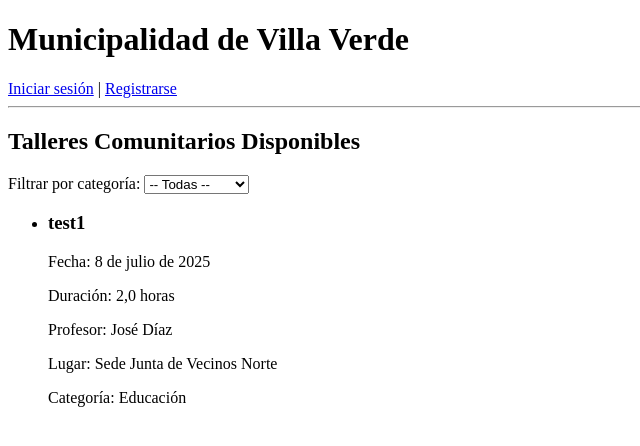
After one commit to akemurashi/CER3, a Django app: page /listado/ in a window 1280 px wide. The commit adds this page. Shown: the top 446 px of the page, without its empty margins (0-640 px from the left). Run offline with Django 5.2, Linux system fonts and the light colour scheme; data comes from the database, SQL or seed files in the repository; both versions use the stored data as it was after the commit.

Commit message:
Mecanismos de agregar categorias ya funcionales y visuales, Cerrar sesion, Iniciar sesion y registrarse arreglados y tambien funcionales

```diff
--- a/CER3/settings.py
+++ b/CER3/settings.py
@@ -41,6 +41,9 @@ INSTALLED_APPS = [
     'talleres',
     'usuarios',
 ]
+LOGIN_URL = 'login'
+LOGIN_REDIRECT_URL = 'talleres_disponibles'
+LOGOUT_REDIRECT_URL = 'talleres_disponibles'
 
 MIDDLEWARE = [
     'django.middleware.security.SecurityMiddleware',
--- a/CER3/urls.py
+++ b/CER3/urls.py
@@ -20,5 +20,5 @@ from django.urls import path, include
 urlpatterns = [
     path('admin/', admin.site.urls),
     path('api/', include('talleres.api_urls')),
-    path('', include('talleres.urls')),  # Ruta para el sitio web
+    path('', include('talleres.urls')),
 ]
--- /dev/null
+++ b/talleres/templates/talleres/base.html
@@ -0,0 +1,32 @@
+<!DOCTYPE html>
+<html lang="es">
+<head>
+    <meta charset="UTF-8">
+    <title>{% block title %}Villa Verde{% endblock %}</title>
+</head>
+<body>
+    <header>
+        <h1>Municipalidad de Villa Verde</h1>
+        <nav>
+            {% if user.is_authenticated %}
+                <span>Bienvenido, {{ user.username }}</span> |
+                <a href="{% url 'crear_taller_web' %}">Proponer Taller</a> |
+                <a href="{% url 'talleres_disponibles' %}">Ver API</a> |
+                <form method="post" action="{% url 'logout' %}">
+                    {% csrf_token %}
+                    <button type="submit">Cerrar sesión</button>
+                </form>
+            {% else %}
+                <a href="{% url 'login' %}">Iniciar sesión</a> |
+                <a href="{% url 'register' %}">Registrarse</a>
+            {% endif %}
+        </nav>
+        <hr>
+    </header>
+
+    <main>
+        {% block content %}
+        {% endblock %}
+    </main>
+</body>
+</html>
--- a/talleres/templates/talleres/listado.html
+++ b/talleres/templates/talleres/listado.html
@@ -1,11 +1,7 @@
-<!DOCTYPE html>
-<html lang="es">
-<head>
-    <meta charset="UTF-8">
-    <title>Talleres Comunitarios</title>
-</head>
-<body>
-    <h1>Municipalidad de Villa Verde</h1>
+{% extends 'talleres/base.html' %}
+{% block title %}Talleres Disponibles{% endblock %}
+{% block content %}
+
 <h2>Talleres Comunitarios Disponibles</h2>
 
 <form method="get">
@@ -32,5 +28,5 @@
         <li>No hay talleres disponibles</li>
     {% endfor %}
 </ul>
-</body>
-</html>
+
+{% endblock %}
--- a/talleres/urls.py
+++ b/talleres/urls.py
@@ -1,7 +1,14 @@
 from django.urls import path
 from .views import talleres_disponibles
 from .views import crear_taller_web
+from django.contrib.auth import views as auth_views
+from django.contrib.auth.views import LogoutView
+from .views import registro
 urlpatterns = [
     path('', talleres_disponibles, name='talleres_disponibles'),
     path('crear/', crear_taller_web, name='crear_taller_web'),
+    path('listado/', talleres_disponibles, name = 'listado'),
+    path('login/', auth_views.LoginView.as_view(template_name='talleres/login.html'), name='login'),
+    path('logout/', LogoutView.as_view(next_page='talleres_disponibles'), name='logout'),
+    path('register/', registro, name='register'),
 ]
--- a/talleres/views.py
+++ b/talleres/views.py
@@ -11,7 +11,8 @@ from .serializers import TallerSerializer, CrearTallerSerializer
 from .utils import es_feriado_irrenunciable
 from datetime import date
 from rest_framework.response import Response
-
+from django.contrib.auth.forms import UserCreationForm
+from django.contrib.auth import login
 
 class ListaTalleresJuntaView(generics.ListAPIView):
     queryset = Taller.objects.all()
@@ -110,3 +111,15 @@ def talleres_disponibles(request):
         'categorias': categorias,
         'categoria_seleccionada': int(categoria_id) if categoria_id else None
     })
+
+def registro(request):
+    if request.method == 'POST':
+        form = UserCreationForm(request.POST)
+        if form.is_valid():
+            usuario = form.save()
+            login(request, usuario)  # opcional: iniciar sesión después de registrar
+            return redirect('talleres_disponibles')
+    else:
+        form = UserCreationForm()
+
+    return render(request, 'talleres/register.html', {'form': form})
```
Also changed, not shown: talleres/templates/talleres/crear_taller.html (+11 -14 lines), talleres/templates/talleres/login.html (added, +12 -0 lines), talleres/templates/talleres/register.html (added, +12 -0 lines), db.sqlite3. Lines whose indentation alone changed are shown as unchanged.
